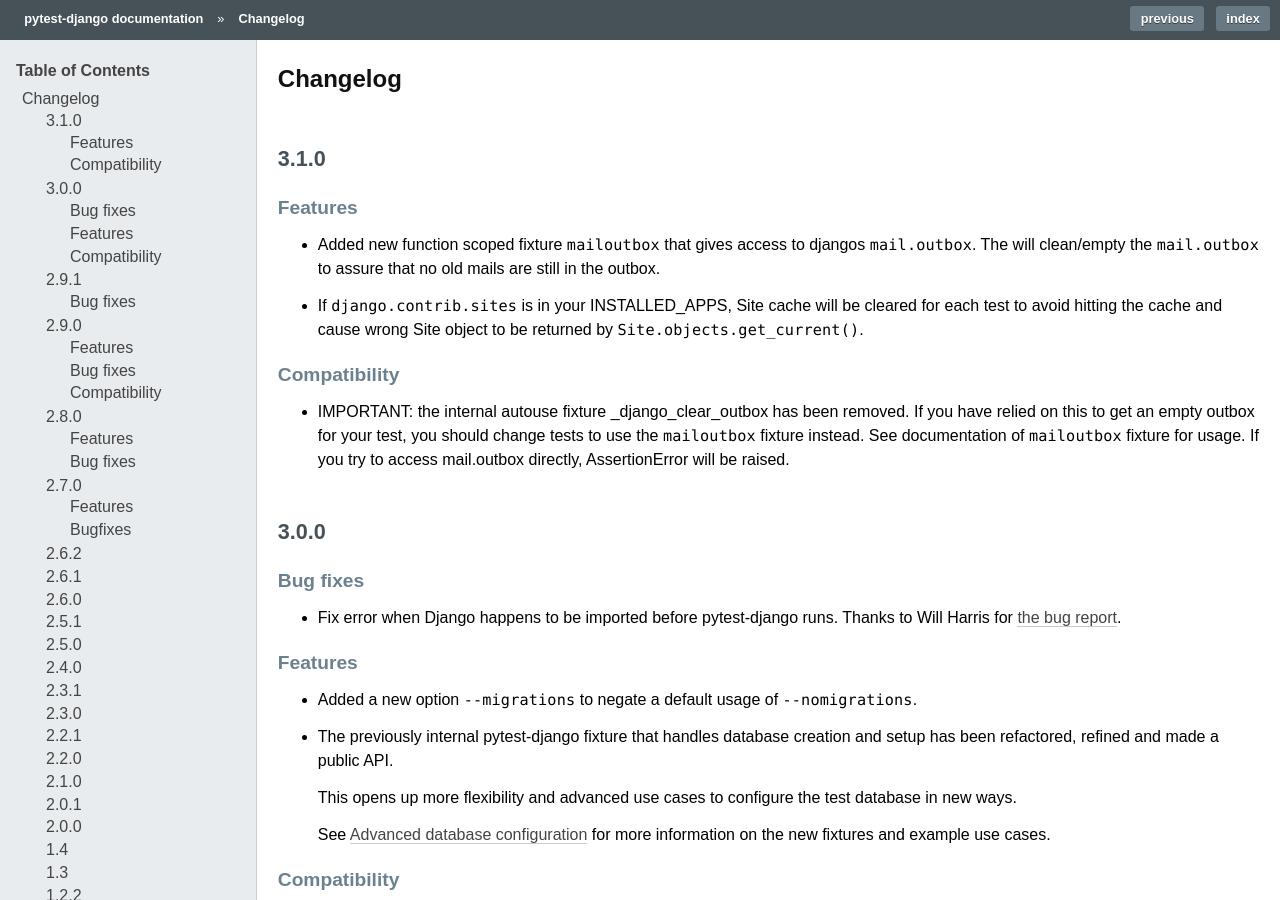
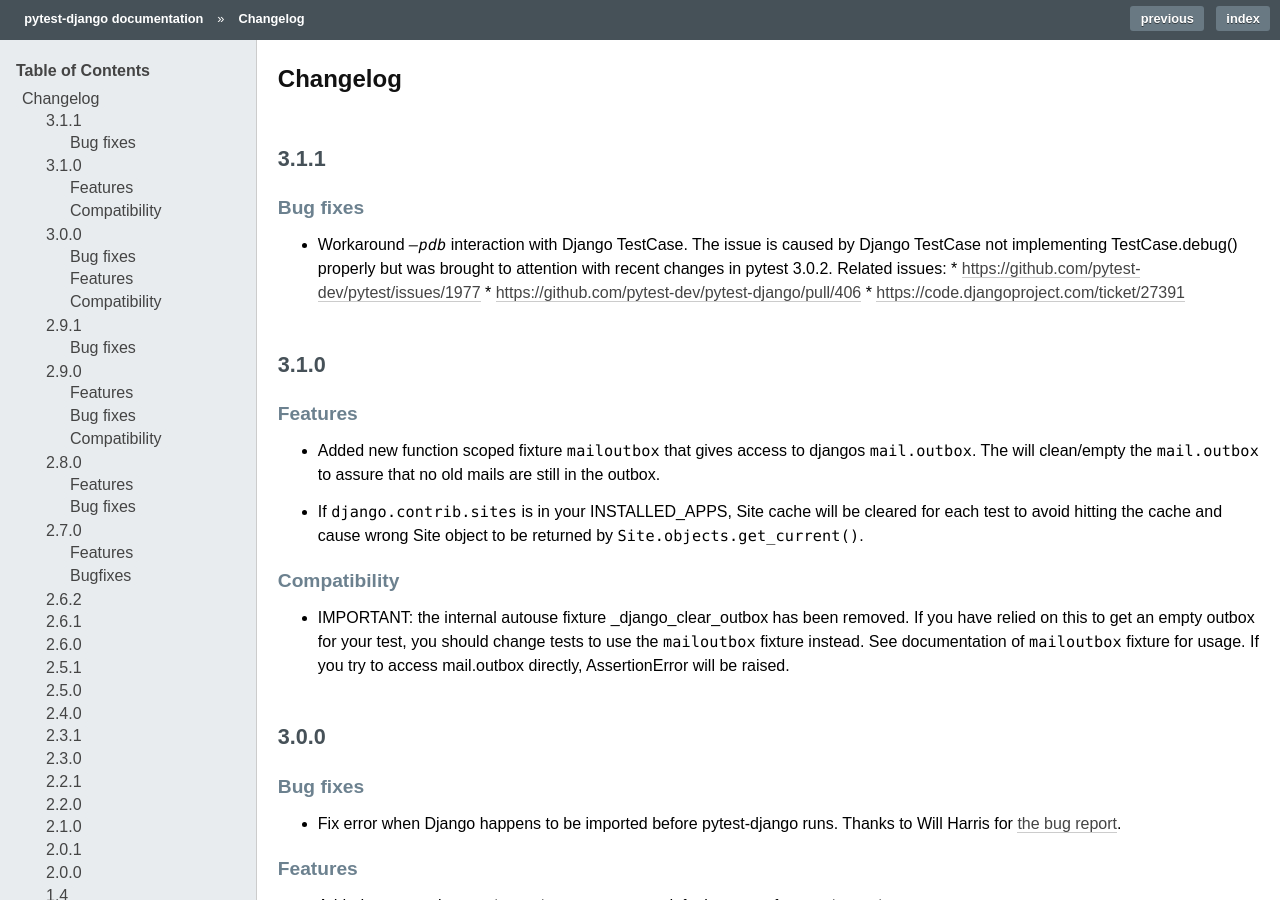
Before and after one commit to pytest-dev/pytest-django, a Sphinx documentation site: the page built from docs/changelog.rst, in a window 1280 px wide and 900 px high. Built offline with Sphinx 7.4.7, drawn with Linux system fonts in a browser that asks for light colours.

Commit message:
Added changelog about the --pdb fix

```diff
--- a/docs/changelog.rst
+++ b/docs/changelog.rst
@@ -1,5 +1,19 @@
 Changelog
 =========
+
+3.1.1
+-----
+
+Bug fixes
+^^^^^^^^^
+
+* Workaround `--pdb` interaction with Django TestCase. The issue is caused by
+  Django TestCase not implementing TestCase.debug() properly but was brought to
+  attention with recent changes in pytest 3.0.2. Related issues:
+  * https://github.com/pytest-dev/pytest/issues/1977
+  * https://github.com/pytest-dev/pytest-django/pull/406
+  * https://code.djangoproject.com/ticket/27391
+
 
 3.1.0
 -----
```
